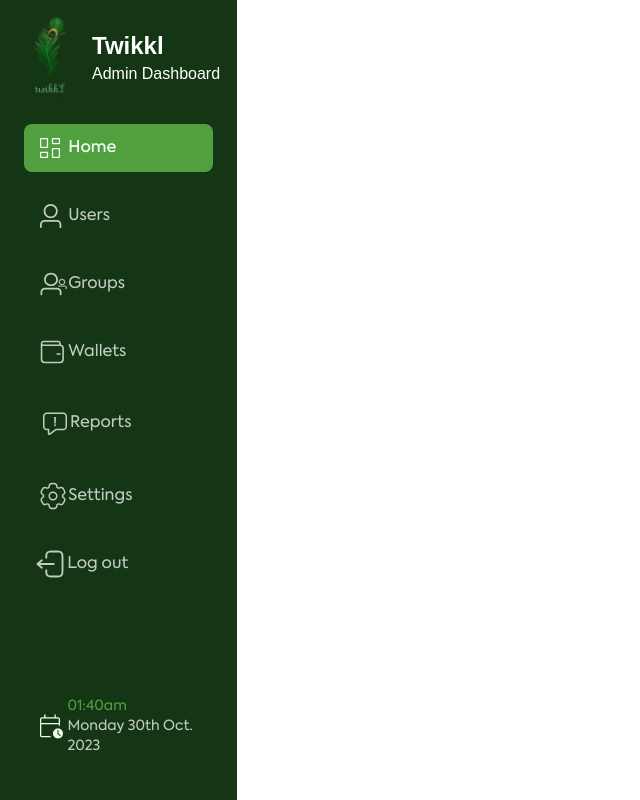
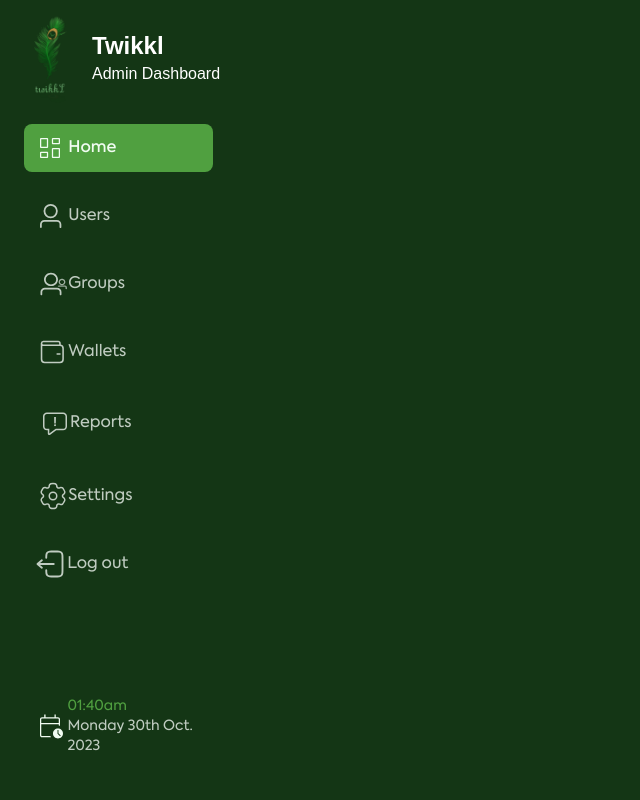
Before and after one commit to JiggyDevs/twikkl-dashboard, a Next.js app: page /dashboard in a window 1280 px wide. Shown: the whole page, without its empty margins (0-640 px from the left). Built offline with nearby package versions, Linux system fonts and the light colour scheme; a web font is replaced by a local one.

Commit message:
feat: dashboard home

```diff
--- a/src/app/(pages)/dashboard/layout.tsx
+++ b/src/app/(pages)/dashboard/layout.tsx
@@ -4,7 +4,7 @@ import React from "react";
 
 const Layout = ({ children }: { children: React.ReactNode }) => {
   return (
-    <div className="flex">
+    <div className="flex bg-twikkl-main">
       <SideBar />
       {/* <div className="bg-[#D7EBD9] flex-grow h-auto flex-col relative">
         <NavBar />
--- a/src/app/ui/organisms/SideBar.tsx
+++ b/src/app/ui/organisms/SideBar.tsx
@@ -5,7 +5,7 @@ import { CalendarTimeIcon, LogoutIcon } from "../../../../public/svg";
 
 const SideBar = () => {
   return (
-    <aside className="bg-twikkl-main h-screen flex flex-col pb-4 pt-2">
+    <aside className="bg-twikkl-main h-[80vh] md:h-screen flex flex-col pb-4 pt-2">
       <div className="flex flex-col gap-y-4">
         <Link href="/dashboard" className="flex items-center">
           <Image
```
